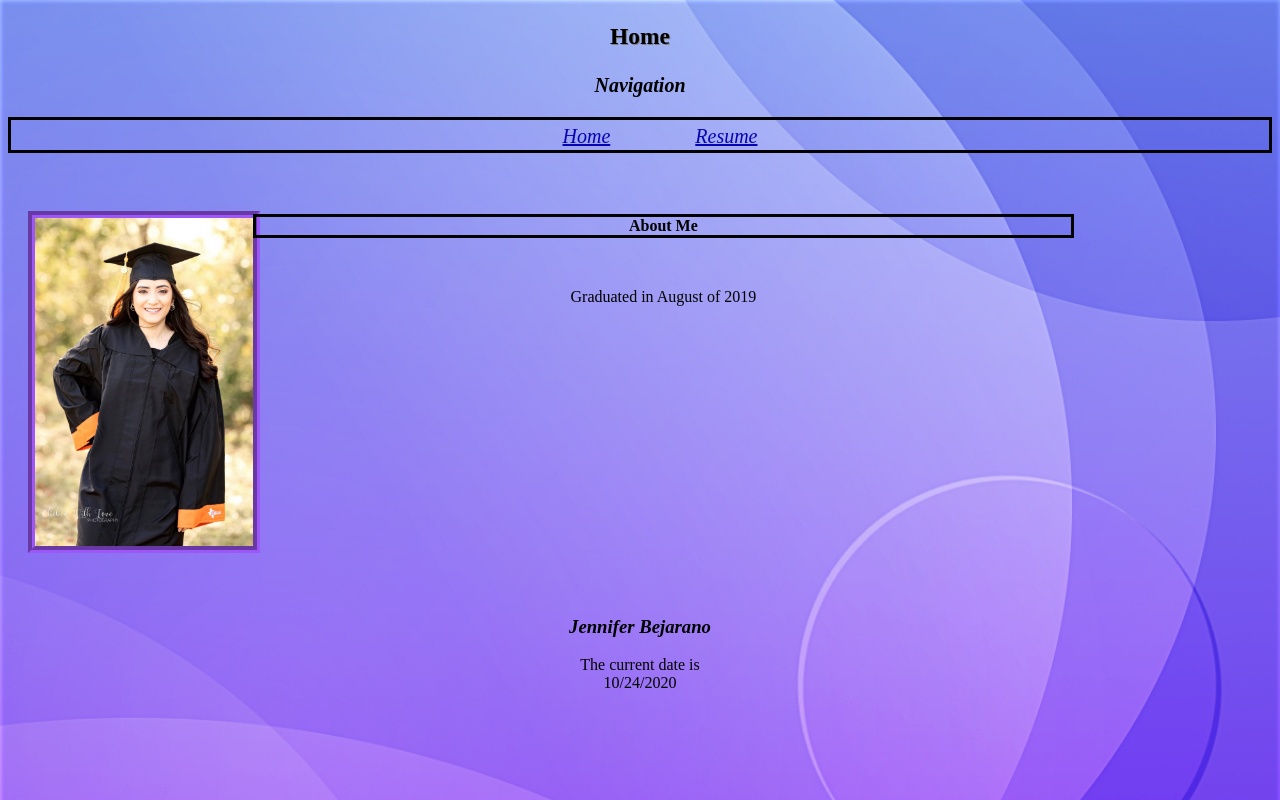
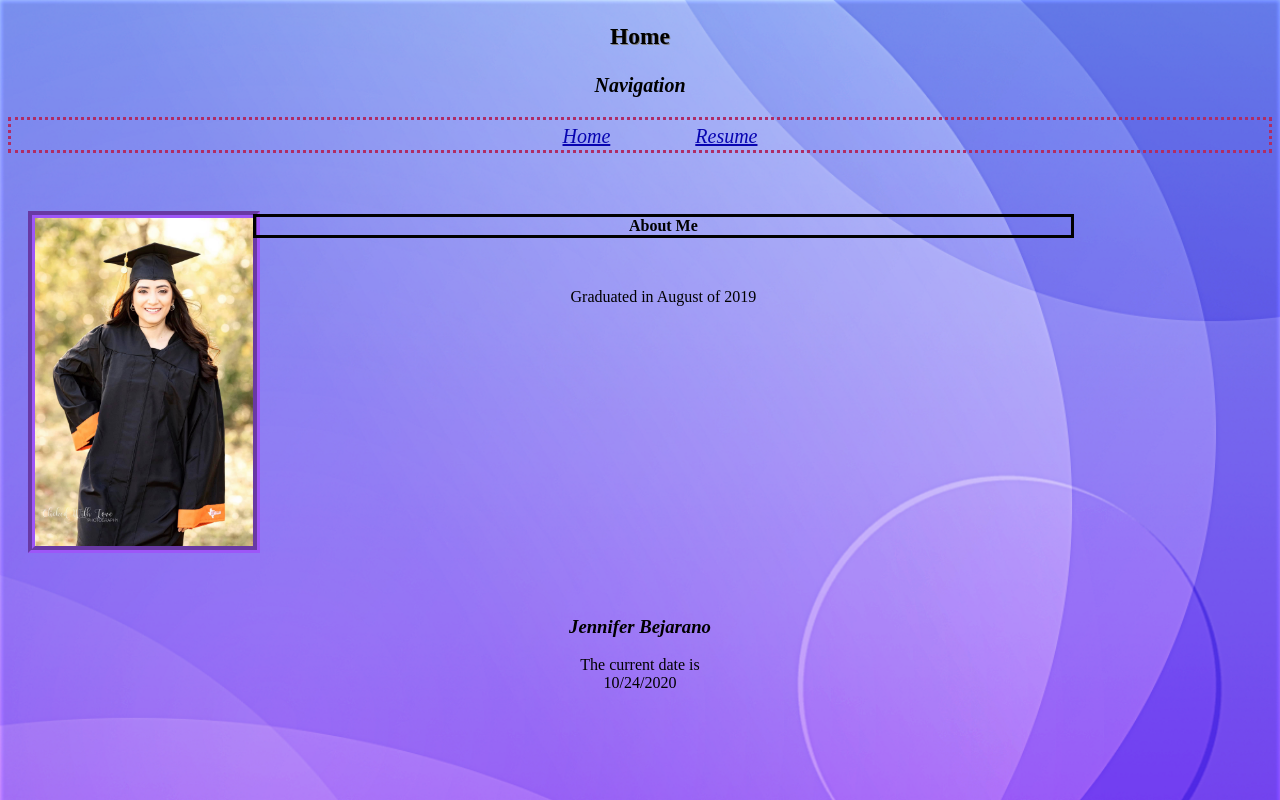
Before and after one commit to jenniferbejarano/jenniferbejarano.github.io, a plain HTML site: page index.html in a window 1280 px wide. Drawn offline with Linux system fonts and the light colour scheme.

Commit message:
Update myStyle.css

```diff
--- a/myStyle.css
+++ b/myStyle.css
@@ -23,7 +23,7 @@ a:active {
     background-color: skyblue;
 }
 ul {
-    border: 3px solid black;
+    border: 3px dotted #ae2d66;
     height: 25px;
     text-align: center;
     padding-top: 5px;
```
